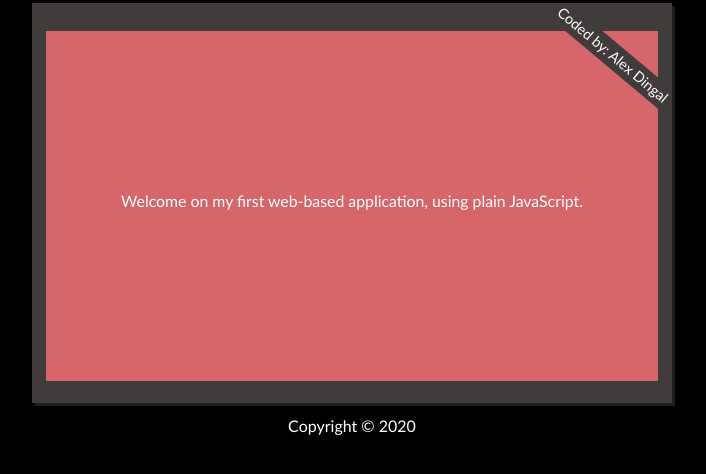
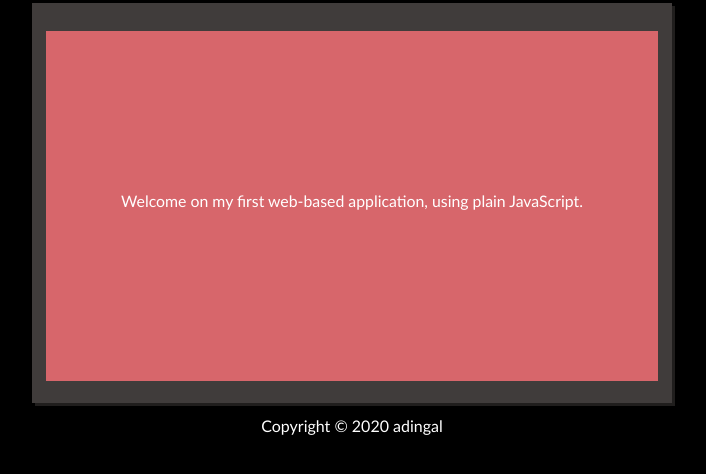
Before and after one commit to adingal/random-quote, a website built with webpack: page src/index.html in a window 1280 px wide. Shown: the part 128-602 px from the top of the page, without its empty margins (288-994 px from the left). Built offline with nearby package versions, Linux system fonts and the light colour scheme.

Commit message:
Remove created by and add it on copyright

```diff
--- a/src/index.html
+++ b/src/index.html
@@ -19,8 +19,7 @@
         <p class="author"></p>
       </div>
 
-      <p class="created-by">Coded by: Alex Dingal</p>
     </div>
-    <p class="copyright">Copyright &copy; <span class="year"></span></p>
+    <p class="copyright">Copyright &copy; <span class="year"></span> adingal</p>
   </body>
 </html>
```
Also changed, not shown: dist/css/styles.css.
